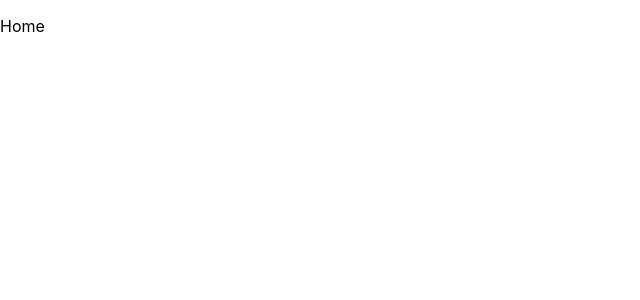
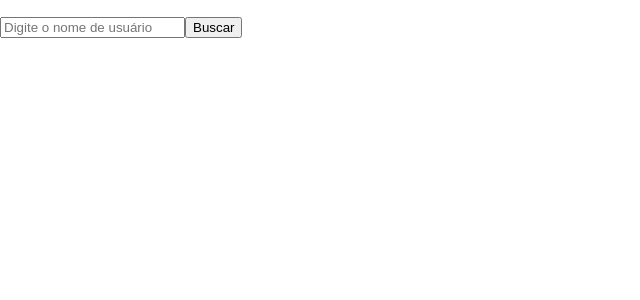
Before and after one commit to adonisamarante/github-viewer, a React (Create React App) app: page / in a window 1280 px wide. Shown: the top 300 px of the page, without its empty margins (0-640 px from the left). Built offline with nearby package versions, Linux system fonts and the light colour scheme.

Commit message:
feat: SearchContext setup, button component & home

```diff
--- a/src/App.tsx
+++ b/src/App.tsx
@@ -1,15 +1,18 @@
 /* eslint-disable */
 import { BrowserRouter, Route, Routes } from 'react-router-dom';
+import { SearchContextProvider } from './contexts/SearchContext';
 import { Home } from './pages/Home';
 import { UserInfo } from './pages/UserInfo';
 
 function App() {
   return (
     <BrowserRouter>
-      <Routes>
-        <Route path="/" element={<Home />} />
-        <Route path="/UserInfo" element={<UserInfo />} />
-      </Routes>
+      <SearchContextProvider>
+        <Routes>
+          <Route path="/" element={<Home />} />
+          <Route path="/UserInfo" element={<UserInfo />} />
+        </Routes>
+      </SearchContextProvider>
     </BrowserRouter>
   );
 }
--- /dev/null
+++ b/src/components/Button/index.tsx
@@ -0,0 +1,9 @@
+import React, { ButtonHTMLAttributes } from 'react';
+
+type buttonProps = ButtonHTMLAttributes<HTMLButtonElement>;
+
+export default function Button({ ...props }: buttonProps) {
+  return (
+    <button {...props} />
+  );
+}
--- /dev/null
+++ b/src/contexts/SearchContext.tsx
@@ -0,0 +1,37 @@
+import React, {
+  createContext, useState, ReactNode,
+} from 'react';
+
+type User = {
+  name: string;
+}
+
+type SearchContextProvider = {
+  userInfo: User | undefined;
+  searchUser: (username: string) => User | undefined;
+  setUserInfo: React.Dispatch<React.SetStateAction<User | undefined>>;
+}
+
+type SearchContextProviderProps = {
+  children: ReactNode;
+}
+
+export const SearchContext = createContext({} as SearchContextProvider);
+
+export function SearchContextProvider(props: SearchContextProviderProps) {
+  const [userInfo, setUserInfo] = useState<User>();
+  const { children } = props;
+
+  function searchUser(username: string) {
+    setUserInfo({ name: username });
+    return userInfo;
+  }
+
+  return (
+    <SearchContext.Provider value={{ userInfo, searchUser, setUserInfo }}>
+      {children}
+    </SearchContext.Provider>
+  );
+}
+
+export default SearchContext;
--- a/src/pages/Home/index.tsx
+++ b/src/pages/Home/index.tsx
@@ -1,5 +1,55 @@
-import React from 'react';
+import React, {
+  useState, FormEvent, useContext, useEffect,
+} from 'react';
+import { useNavigate } from 'react-router-dom';
+import { SearchContext } from '../../contexts/SearchContext';
+import Button from '../../components/Button';
 
 export function Home() {
-  return <p>Home</p>;
+  const [username, setUsername] = useState('');
+  const { userInfo, searchUser, setUserInfo } = useContext(SearchContext);
+  const navigate = useNavigate();
+
+  useEffect(() => {
+    setUserInfo(undefined);
+    setUsername('');
+    // eslint-disable-next-line
+  }, []);
+
+  useEffect(() => {
+    if (!userInfo) {
+      return;
+    }
+
+    navigate('/UserInfo');
+    // eslint-disable-next-line
+  }, [userInfo]);
+
+  function findUser(event: FormEvent) {
+    event.preventDefault();
+    setUserInfo(undefined);
+
+    if (username.trim() === '') {
+      return;
+    }
+
+    searchUser(username);
+  }
+
+  return (
+    <>
+      <p>{userInfo?.name}</p>
+      <form onSubmit={findUser}>
+        <input
+          type="text"
+          placeholder="Digite o nome de usuário"
+          onChange={(event) => setUsername(event.target.value)}
+          value={username}
+        />
+        <Button type="submit">
+          Buscar
+        </Button>
+      </form>
+    </>
+  );
 }
--- a/src/pages/UserInfo/index.tsx
+++ b/src/pages/UserInfo/index.tsx
@@ -1,5 +1,7 @@
-import React from 'react';
+import React, { useContext } from 'react';
+import SearchContext from '../../contexts/SearchContext';
 
 export function UserInfo() {
-  return <p>User Info</p>;
+  const { userInfo } = useContext(SearchContext);
+  return <p>{userInfo?.name}</p>;
 }
```
Also changed, not shown: src/setupTests.ts (deleted, +0 -5 lines), .eslintrc.json, 1 other file (tests, documents, lock files or other folders).
